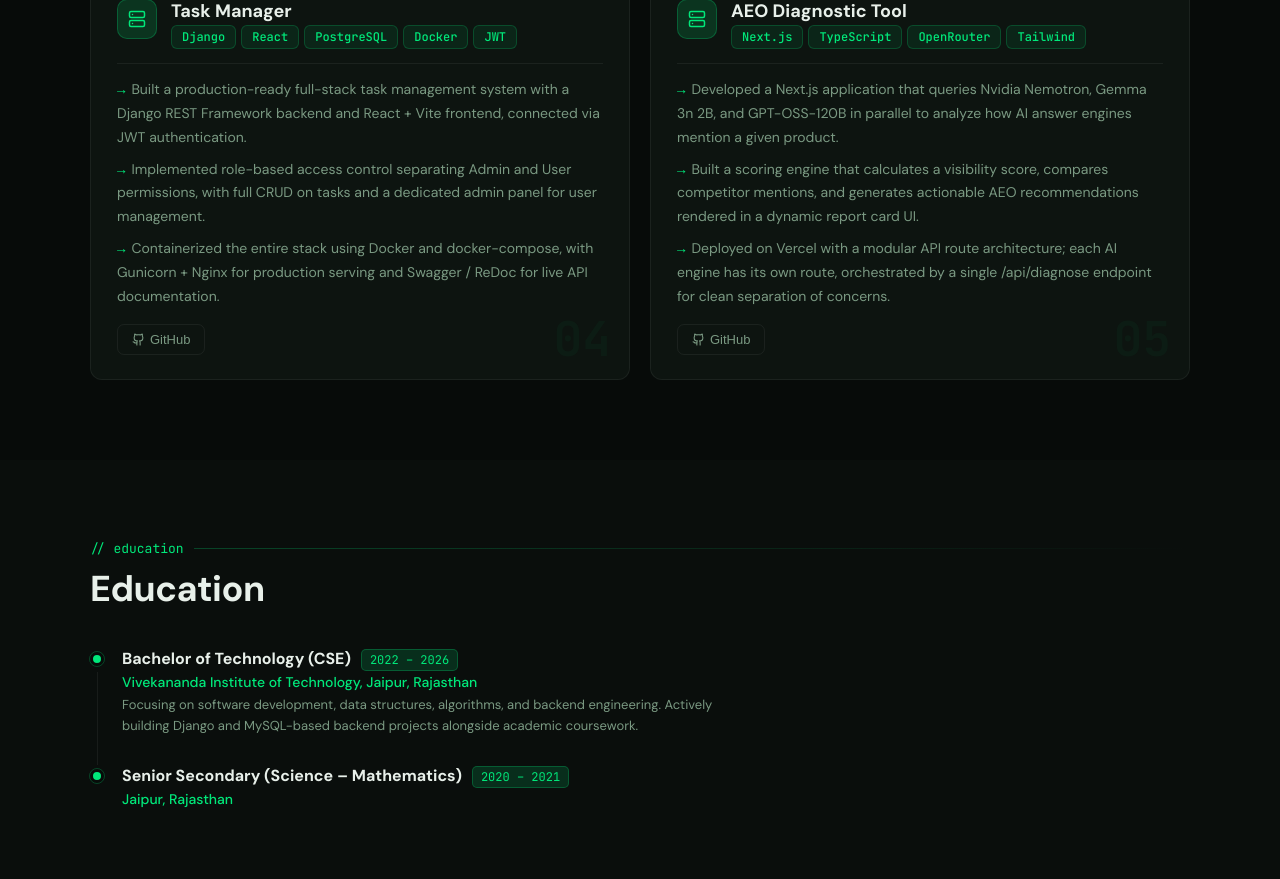
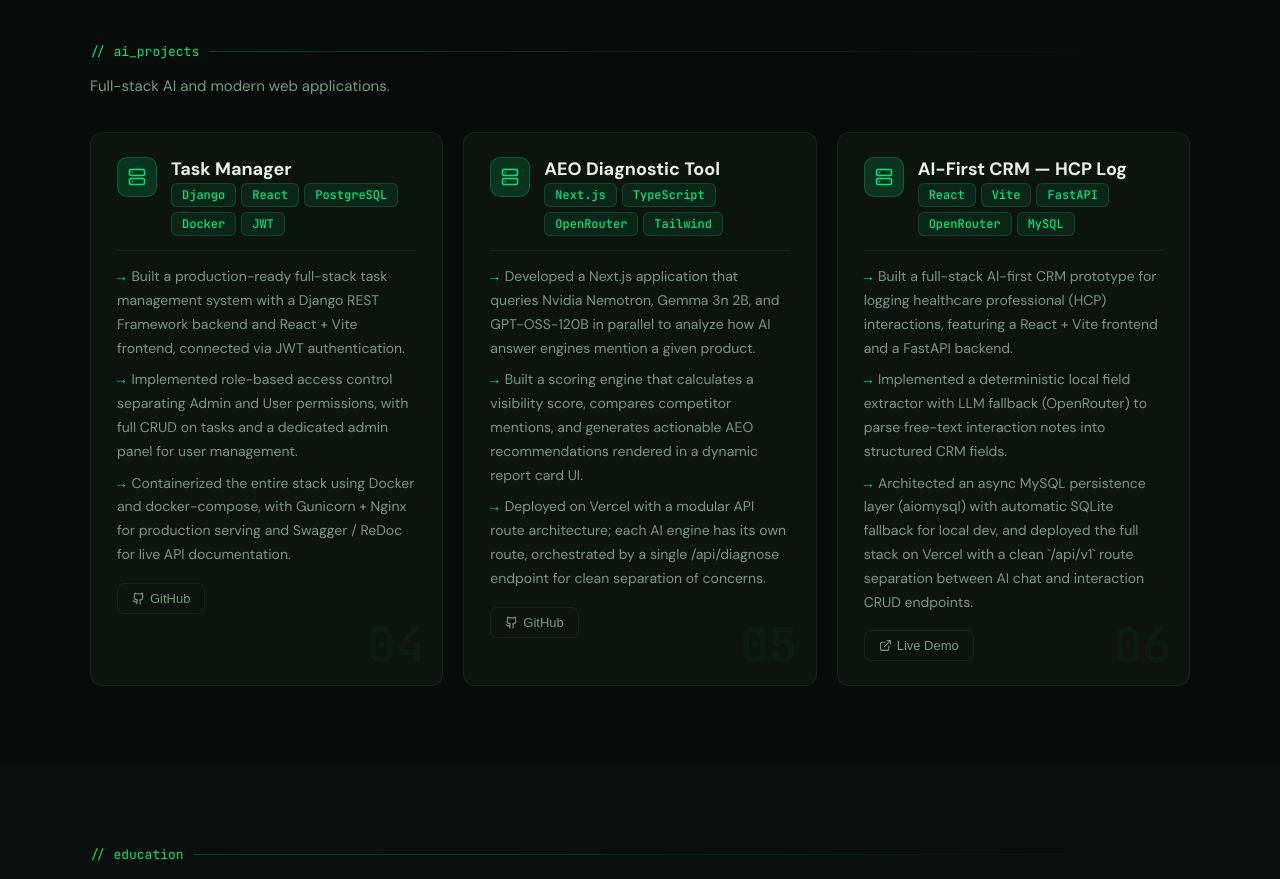
Before and after one commit to Coder-badsara/Portfolio, a Next.js app: page / in a window 1280 px wide. Shown: the part 3140-4019 px from the top of the page. Built offline with nearby package versions, Linux system fonts and the light colour scheme.

Commit message:
added project

```diff
--- a/pages/index.jsx
+++ b/pages/index.jsx
@@ -1,5 +1,5 @@
 import { useState, useEffect, useRef } from "react";
-import { Github, Linkedin, Mail, Phone, MapPin, ExternalLink, Download, ChevronDown, Code2, Database, Server, Terminal, Award, GraduationCap, Briefcase, Menu, X, ArrowRight } from "lucide-react";
+import { Github, Linkedin, Mail, Phone, MapPin, ExternalLink, Download, ChevronDown, Code2, Database, Server, Terminal, Award, GraduationCap, Briefcase, Menu, X, ArrowRight, Sparkles } from "lucide-react";
 
 const COLORS = {
   bg: "#070b09",
@@ -81,7 +81,7 @@ function SkillCard({ category, icon: Icon, skills }) {
   );
 }
 
-function ProjectCard({ title, description, tech, num, repoUrl }) {
+function ProjectCard({ title, description, tech, num, repoUrl, liveUrl }) {
   const [hovered, setHovered] = useState(false);
   return (
     <div
@@ -119,6 +119,7 @@ function ProjectCard({ title, description, tech, num, repoUrl }) {
         ))}
       </div>
       <div style={{ marginTop: 16, display: "flex", gap: 8 }}>
+        {repoUrl && (
           <button
             onClick={() => window.open(repoUrl, "_blank", "noopener,noreferrer")}
             style={{
@@ -130,6 +131,20 @@ function ProjectCard({ title, description, tech, num, repoUrl }) {
           >
             <Github size={13} /> GitHub
           </button>
+        )}
+        {liveUrl && (
+          <button
+            onClick={() => window.open(liveUrl, "_blank", "noopener,noreferrer")}
+            style={{
+              display: "flex", alignItems: "center", gap: 5, padding: "7px 14px", borderRadius: 7, fontSize: 13, fontWeight: 500, cursor: "pointer",
+              background: "transparent", border: `1px solid ${COLORS.border}`, color: COLORS.textSecondary, transition: "all 0.2s",
+            }}
+            onMouseEnter={e => { e.currentTarget.style.borderColor = COLORS.accentBorder; e.currentTarget.style.color = COLORS.accent; }}
+            onMouseLeave={e => { e.currentTarget.style.borderColor = COLORS.border; e.currentTarget.style.color = COLORS.textSecondary; }}
+          >
+            <ExternalLink size={13} /> Live Demo
+          </button>
+        )}
       </div>
     </div>
   );
@@ -267,6 +282,7 @@ export default function Portfolio() {
     { category: "Backend Development", icon: Server, skills: ["REST APIs", "JWT Auth", "CRUD Operations", "Django ORM", "Middleware"] },
     { category: "Databases", icon: Database, skills: ["MySQL", "MySQL Workbench", "DataGrip", "Relational Schemas"] },
     { category: "Developer Tools", icon: Terminal, skills: ["Git", "GitHub", "Postman", "VS Code", "Requestly"] },
+    { category: "AI Tools", icon: Sparkles, skills: ["Claude", "GitHub Copilot", "Gemini CLI", "Antigravity"] },
   ];
 
   const projects = [
@@ -317,6 +333,16 @@ export default function Portfolio() {
         "Developed a Next.js application that queries Nvidia Nemotron, Gemma 3n 2B, and GPT-OSS-120B in parallel to analyze how AI answer engines mention a given product.",
         "Built a scoring engine that calculates a visibility score, compares competitor mentions, and generates actionable AEO recommendations rendered in a dynamic report card UI.",
         "Deployed on Vercel with a modular API route architecture; each AI engine has its own route, orchestrated by a single /api/diagnose endpoint for clean separation of concerns.",
+      ],
+    },
+    {
+      num: 6, title: "AI-First CRM — HCP Log",
+      liveUrl: "https://hcp-log.vercel.app",
+      tech: ["React", "Vite", "FastAPI", "OpenRouter", "MySQL"],
+      description: [
+        "Built a full-stack AI-first CRM prototype for logging healthcare professional (HCP) interactions, featuring a React + Vite frontend and a FastAPI backend.",
+        "Implemented a deterministic local field extractor with LLM fallback (OpenRouter) to parse free-text interaction notes into structured CRM fields.",
+        "Architected an async MySQL persistence layer (aiomysql) with automatic SQLite fallback for local dev, and deployed the full stack on Vercel with a clean `/api/v1` route separation between AI chat and interaction CRUD endpoints.",
       ],
     },
   ];
```
Lines whose indentation alone changed are shown as unchanged.
